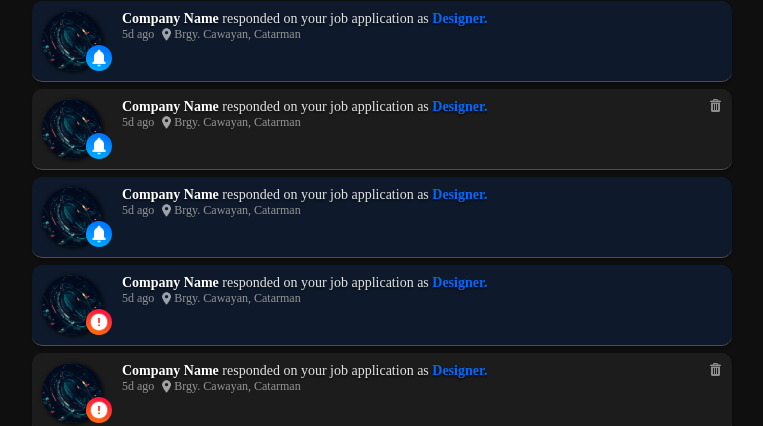
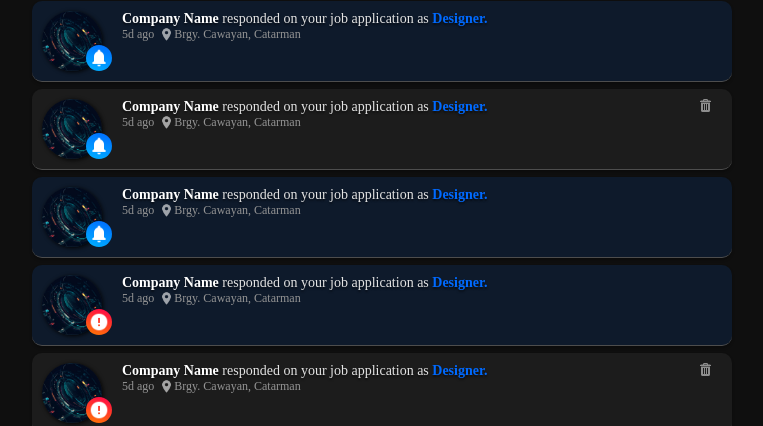
Before and after one commit to MadDsZ00/Job-Search-System-Catarman, a React (Create React App) app: page /notification in a window 1280 px wide. Shown: the part 159-585 px from the top of the page, without its empty margins (258-1021 px from the left). Built offline with nearby package versions, Linux system fonts and the light colour scheme.

Commit message:
Added a margin on the Delete Icon

```diff
--- a/src/Profile-Folder/Activity.css
+++ b/src/Profile-Folder/Activity.css
@@ -209,6 +209,7 @@
 	opacity: 0.5;
 	cursor: pointer;
 	transition: 0.2s;
+	margin: 0 10px;
 }
 
 .activity-right-panel img:hover {
```
